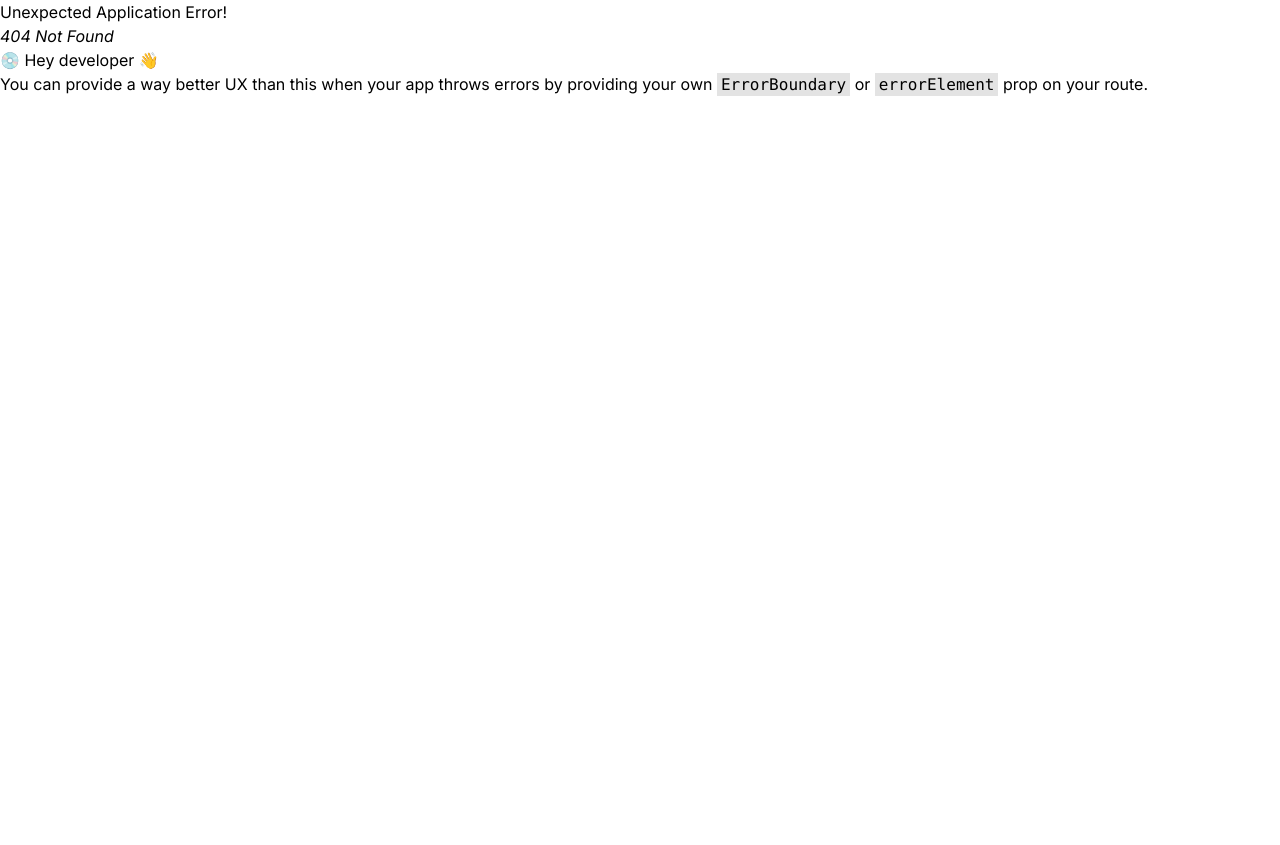
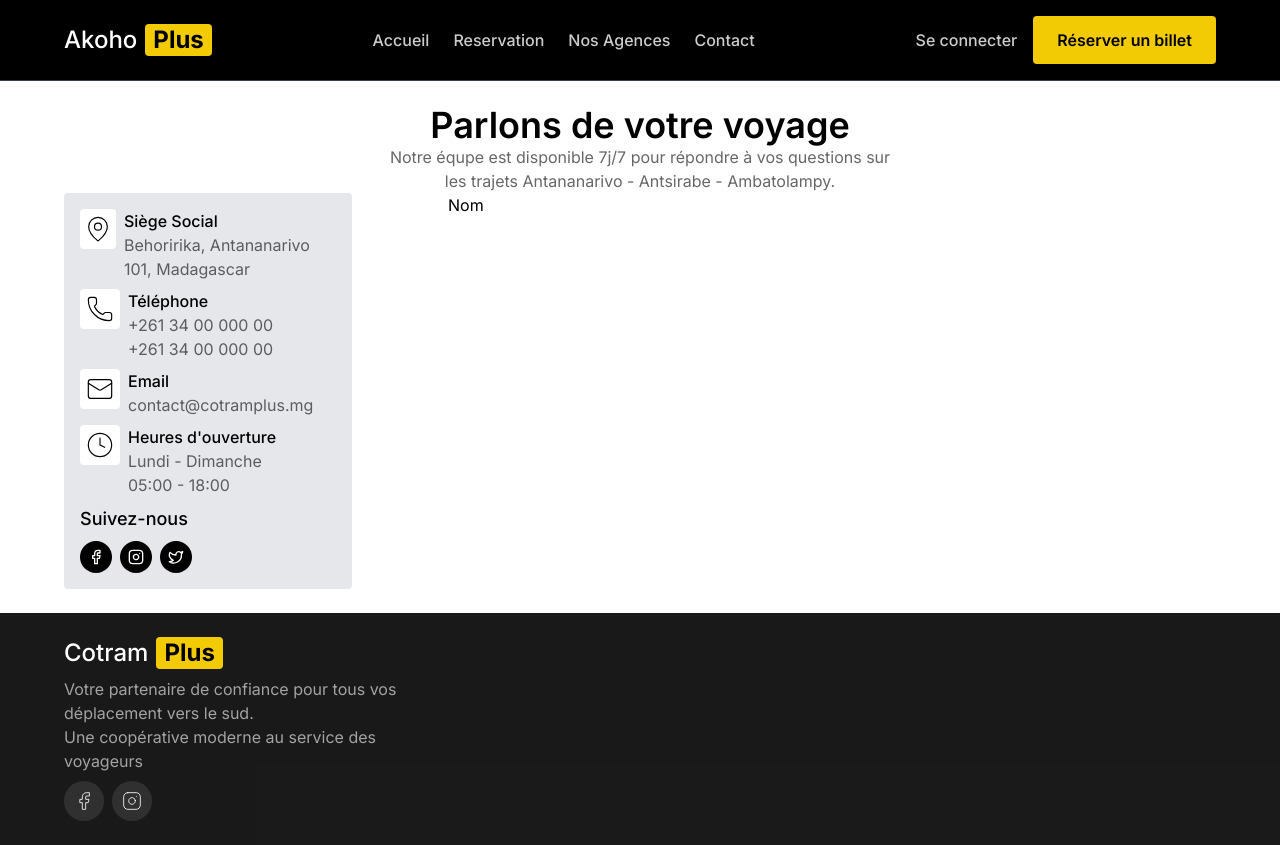
Before and after one commit to falinantenaina/cotram, a React (Vite) app in the folder frontend/: page /contact in a window 1280 px wide. Before the commit this address had no page. Before the commit the page ends 800 px from the top, so only its background shows below. Built offline with nearby package versions, Linux system fonts and the light colour scheme.

Commit message:
Add contact page

```diff
--- a/frontend/src/App.tsx
+++ b/frontend/src/App.tsx
@@ -1,6 +1,7 @@
 import { createBrowserRouter, RouterProvider } from "react-router-dom";
 import MainLayout from "./components/layout/MainLayout";
 import Auth from "./pages/Auth";
+import Contact from "./pages/Contact";
 import HomePage from "./pages/HomePage";
 import Reservation from "./pages/Reservation";
 
@@ -22,6 +23,10 @@ const App = () => {
           path: "reservation",
           element: <Reservation />,
         },
+        {
+          path: "contact",
+          element: <Contact />,
+        },
       ],
     },
   ]);
--- /dev/null
+++ b/frontend/src/pages/Contact.tsx
@@ -0,0 +1,112 @@
+import {
+  Clock4,
+  Facebook,
+  Instagram,
+  Mail,
+  MapPin,
+  Phone,
+  Twitter,
+} from "lucide-react";
+import { Link } from "react-router-dom";
+import { Container } from "../components/ui/Container";
+
+const Contact = () => {
+  return (
+    <Container className="py-6">
+      <div>
+        <h2 className="font-semibold text-2xl md:text-3xl lg:text-4xl text-center">
+          Parlons de votre voyage
+        </h2>
+        <p className="max-w-lg mx-auto text-center text-black/60">
+          Notre équpe est disponible 7j/7 pour répondre à vos questions sur les
+          trajets Antananarivo - Antsirabe - Ambatolampy.
+        </p>
+      </div>
+      <div className="grid grid-cols-1 md:grid-cols-12">
+        {/* Info */}
+        <div className="md:col-span-3 bg-gray-200 rounded p-4 space-y-2 w-max max-w-full mx-auto">
+          <div className="flex  gap-x-2">
+            <div className="bg-white size-10 p-1 rounded flex items-center justify-center">
+              <MapPin strokeWidth={1} className="size-7" />
+            </div>
+            <div>
+              <h3 className="font-medium">Siège Social</h3>
+              <p className="max-w-sm text-black/60">
+                Behoririka, Antananarivo 101, Madagascar
+              </p>
+            </div>
+          </div>
+          <div className="flex gap-x-2">
+            <div className="bg-white size-10 p-1 rounded flex items-center justify-center">
+              <Phone strokeWidth={1} className="size-7" />
+            </div>
+            <div>
+              <h3 className="font-medium">Téléphone</h3>
+              <div>
+                <p className="max-w-sm text-black/60">+261 34 00 000 00</p>
+                <p className="max-w-sm text-black/60">+261 34 00 000 00</p>
+              </div>
+            </div>
+          </div>
+          <div className="flex  gap-x-2">
+            <div className="bg-white size-10 p-1 rounded flex items-center justify-center">
+              <Mail strokeWidth={1} className="size-7" />
+            </div>
+            <div>
+              <h3 className="font-medium">Email</h3>
+              <p className="max-w-sm text-black/60">contact@cotramplus.mg</p>
+            </div>
+          </div>
+          <div className="flex  gap-x-2">
+            <div className="bg-white size-10 p-1 rounded flex items-center justify-center">
+              <Clock4 strokeWidth={1} className="size-7" />
+            </div>
+            <div>
+              <h3 className="font-medium">Heures d'ouverture</h3>
+              <div>
+                <p className="max-w-sm text-black/60">Lundi - Dimanche</p>
+                <p className="max-w-sm text-black/60">05:00 - 18:00</p>
+              </div>
+            </div>
+          </div>
+          <div>
+            <h3 className="font-medium text-lg">Suivez-nous</h3>
+            <div className="flex space-x-2 mt-2">
+              <Link
+                to=""
+                className="block bg-black w-max p-2 rounded-full text-white hover:scale-110 transition duration-200"
+              >
+                <Facebook className="size-4" />
+              </Link>
+              <Link
+                to=""
+                className="block bg-black w-max p-2 rounded-full text-white hover:scale-110 transition duration-200"
+              >
+                <Instagram className="size-4" />
+              </Link>
+              <Link
+                to=""
+                className="block bg-black w-max p-2 rounded-full text-white hover:scale-110 transition duration-200"
+              >
+                <Twitter className="size-4" />
+              </Link>
+            </div>
+          </div>
+        </div>
+        {/* Contact form */}
+        <div className="grid-cols-8 col-start-5">
+          <form action="">
+            <div>
+              <div>
+                <label htmlFor="name">Nom</label>
+              </div>
+              <div></div>
+            </div>
+          </form>
+        </div>
+      </div>
+    </Container>
+  );
+};
+
+export default Contact;
```
